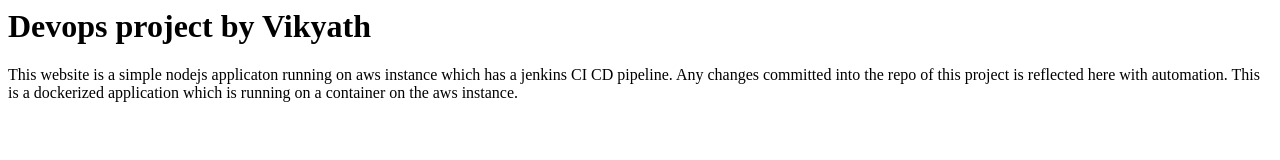
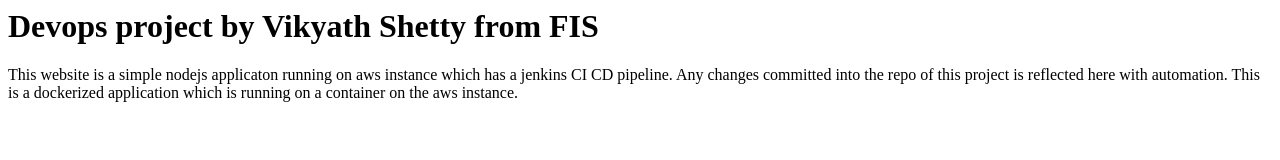
Before and after one commit to vikyathshettyy/DevopsProject, a website: page index.html in a window 1280 px wide. Drawn offline with Linux system fonts and the light colour scheme.

Commit message:
Update index.html

```diff
--- a/index.html
+++ b/index.html
@@ -7,7 +7,7 @@
 	</head>
 
 	<body>
-		<h1> Devops project by Vikyath</h1>
+		<h1> Devops project by Vikyath Shetty from FIS</h1>
 		<p> This website is a simple nodejs applicaton running on aws instance which has a jenkins CI CD pipeline. Any changes committed into the repo of this project is reflected here with automation. This is a dockerized application which is running on a container on the aws instance.</p>
 	</body>
 
```
